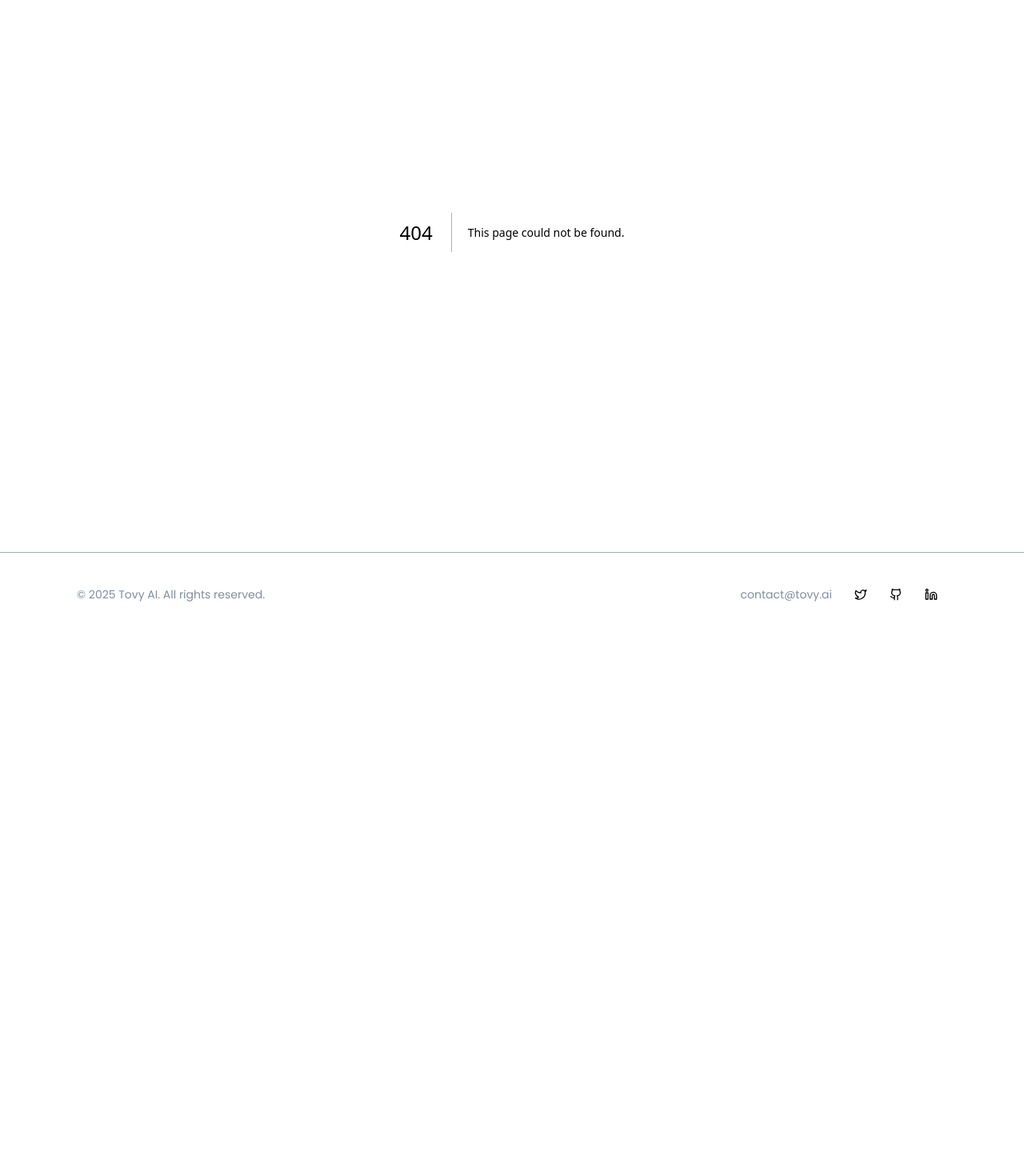
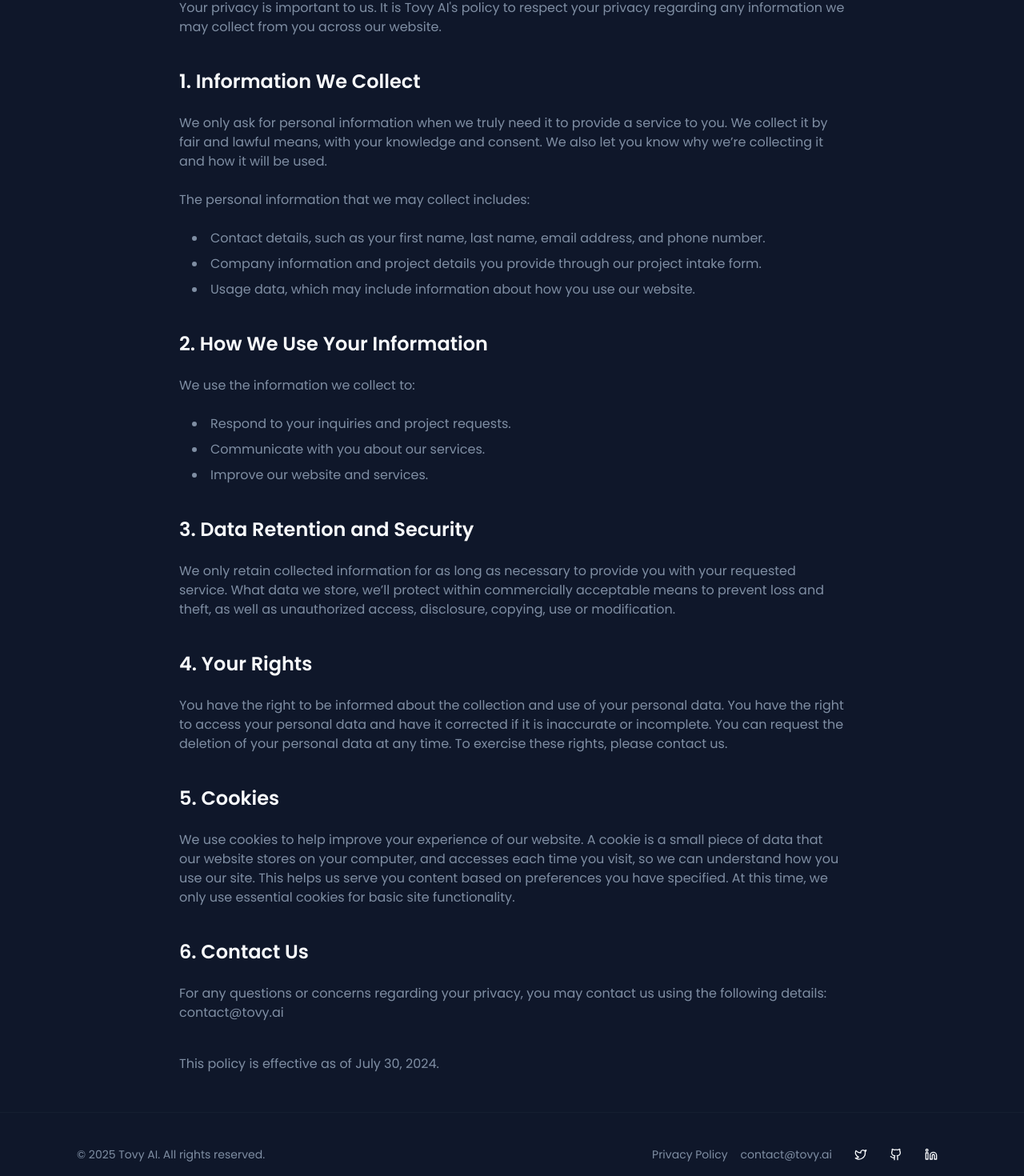
Before and after one commit to tovy-eu/tovy.eu-website, a Next.js app: page /privacy-policy in a window 1280 px wide. Before the commit this address had no page. Shown: the part 175-1645 px from the top of the page at 80% size. Before the commit the page ends 970 px from the top, so only its background shows below. Built offline with nearby package versions, Linux system fonts and the light colour scheme.

Commit message:
This website should cohere to EU regulations. Can you check?

```diff
--- /dev/null
+++ b/src/app/privacy-policy/page.tsx
@@ -0,0 +1,58 @@
+
+export default function PrivacyPolicyPage() {
+  return (
+    <div className="container mx-auto max-w-4xl py-12 px-4 md:px-8">
+      <h1 className="text-3xl font-bold mb-6">Privacy Policy</h1>
+      <div className="space-y-6 text-muted-foreground">
+        <p>
+          Your privacy is important to us. It is Tovy AI's policy to respect your privacy regarding any information we may collect from you across our website.
+        </p>
+
+        <h2 className="text-2xl font-semibold text-foreground pt-4">1. Information We Collect</h2>
+        <p>
+          We only ask for personal information when we truly need it to provide a service to you. We collect it by fair and lawful means, with your knowledge and consent. We also let you know why we’re collecting it and how it will be used.
+        </p>
+        <p>
+          The personal information that we may collect includes:
+        </p>
+        <ul className="list-disc list-inside space-y-2 pl-4">
+          <li>Contact details, such as your first name, last name, email address, and phone number.</li>
+          <li>Company information and project details you provide through our project intake form.</li>
+          <li>Usage data, which may include information about how you use our website.</li>
+        </ul>
+
+        <h2 className="text-2xl font-semibold text-foreground pt-4">2. How We Use Your Information</h2>
+        <p>
+          We use the information we collect to:
+        </p>
+        <ul className="list-disc list-inside space-y-2 pl-4">
+          <li>Respond to your inquiries and project requests.</li>
+          <li>Communicate with you about our services.</li>
+          <li>Improve our website and services.</li>
+        </ul>
+
+        <h2 className="text-2xl font-semibold text-foreground pt-4">3. Data Retention and Security</h2>
+        <p>
+          We only retain collected information for as long as necessary to provide you with your requested service. What data we store, we’ll protect within commercially acceptable means to prevent loss and theft, as well as unauthorized access, disclosure, copying, use or modification.
+        </p>
+
+        <h2 className="text-2xl font-semibold text-foreground pt-4">4. Your Rights</h2>
+        <p>
+          You have the right to be informed about the collection and use of your personal data. You have the right to access your personal data and have it corrected if it is inaccurate or incomplete. You can request the deletion of your personal data at any time. To exercise these rights, please contact us.
+        </p>
+
+        <h2 className="text-2xl font-semibold text-foreground pt-4">5. Cookies</h2>
+        <p>
+          We use cookies to help improve your experience of our website. A cookie is a small piece of data that our website stores on your computer, and accesses each time you visit, so we can understand how you use our site. This helps us serve you content based on preferences you have specified. At this time, we only use essential cookies for basic site functionality.
+        </p>
+
+        <h2 className="text-2xl font-semibold text-foreground pt-4">6. Contact Us</h2>
+        <p>
+          For any questions or concerns regarding your privacy, you may contact us using the following details: contact@tovy.ai
+        </p>
+
+        <p className="pt-4">This policy is effective as of July 30, 2024.</p>
+      </div>
+    </div>
+  );
+}
--- a/src/components/landing/about-section.tsx
+++ b/src/components/landing/about-section.tsx
@@ -6,25 +6,25 @@ const pillars = [
   {
     icon: <BrainCircuit className="h-8 w-8" />,
     title: "Technology",
-    description: "We use robust, state-of-the-art technology to build systems that are powerful and easy to maintain.",
+    description: "We love tech and are up-to-date with the rapid changes in the industry.",
     color: "#2B5EFF"
   },
   {
     icon: <Rocket className="h-8 w-8" />,
     title: "Optimization",
-    description: "Performance is not an afterthought. We design for speed, efficiency, and reliability from day one.",
+    description: "We design your business processes in tech for speed, efficiency, and reliability from day one.",
     color: "#566FFF"
   },
   {
     icon: <KeyRound className="h-8 w-8" />,
     title: "Freedom",
-    description: "You get full ownership of the code. Our goal is to empower you, not to lock you into a service.",
+    description: "Our baseline is that solutions should lower workload and boost productivity to the extend that employees find headspace.",
     color: "#A792FF"
   },
   {
     icon: <Sparkles className="h-8 w-8" />,
     title: "Innovation",
-    description: "We build with a forward-thinking mindset, ensuring your systems are adaptable and future-ready.",
+    description: "We build with a forward-thinking mindset, ensuring solutions are adaptable and future-ready.",
     color: "#FFB8FA"
   }
 ];
@@ -69,10 +69,10 @@ export function AboutSection() {
 
       <div className="mx-auto max-w-4xl text-center">
         <p className="mt-2 text-3xl font-bold tracking-tight sm:text-4xl">
-          We build systems that let people and technology work in harmony.
+          We enable proces automation by building smart data eco-systems.
         </p>
         <p className="mt-6 text-lg leading-8 text-foreground/80">
-          Our philosophy is built on four core pillars. They are the foundation of every project we take on, ensuring we deliver not just code, but confidence and control.
+          Our strategy is built on four core values. They are the foundation of every project we take on, ensuring we deliver not just code, but confidence and control.
         </p>
       </div>
       <div className="relative mt-16 grid grid-cols-1 md:grid-cols-2 lg:grid-cols-4 gap-8">
--- a/src/components/landing/project-intake-form.tsx
+++ b/src/components/landing/project-intake-form.tsx
@@ -18,6 +18,7 @@ import { Textarea } from "@/components/ui/textarea";
 import { Progress } from "@/components/ui/progress";
 import { Loader2, ArrowRight, ArrowLeft, Send, CheckCircle, Check, Home } from "lucide-react";
 import { cn } from "@/lib/utils";
+import { Checkbox } from "../ui/checkbox";
 
 const formSteps = [
   { field: "maturity", label: "How mature is your use of AI?*", description: "This helps us see how far you've adopted AI in your business." },
@@ -129,7 +130,7 @@ export function ProjectIntakeForm() {
     if (currentField === 'projectDetails') {
       fieldsToValidate = ['projectFocus', 'challenges', 'vision'];
     } else if (currentField === 'contactDetails') {
-      fieldsToValidate = ['firstName', 'lastName', 'phone', 'email', 'company'];
+      fieldsToValidate = ['firstName', 'lastName', 'phone', 'email', 'company', 'consent'];
     } else {
       fieldsToValidate = [currentField as keyof ProjectRequestData];
     }
@@ -214,6 +215,30 @@ export function ProjectIntakeForm() {
         <FormField control={form.control} name="company" render={({ field }) => (
           <FormItem><FormLabel>Company *</FormLabel><FormControl><Input {...field} /></FormControl><FormMessage /></FormItem>
         )} />
+        <FormField
+          control={form.control}
+          name="consent"
+          render={({ field }) => (
+            <FormItem className="flex flex-row items-start space-x-3 space-y-0">
+              <FormControl>
+                <Checkbox
+                  checked={field.value}
+                  onCheckedChange={field.onChange}
+                />
+              </FormControl>
+              <div className="space-y-1 leading-none">
+                <FormLabel>
+                  I agree to the{" "}
+                  <Link href="/privacy-policy" target="_blank" className="underline hover:text-primary">
+                    Privacy Policy
+                  </Link>
+                  .
+                </FormLabel>
+                <FormMessage />
+              </div>
+            </FormItem>
+          )}
+        />
       </div>
     )
   };
--- a/src/components/layout/footer.tsx
+++ b/src/components/layout/footer.tsx
@@ -12,6 +12,9 @@ export function Footer() {
           </p>
         </div>
         <div className="flex items-center gap-4">
+          <Link href="/privacy-policy" className="text-sm text-muted-foreground hover:text-primary">
+            Privacy Policy
+          </Link>
           <Link href="mailto:contact@tovy.ai" className="text-sm text-muted-foreground hover:text-primary">
             contact@tovy.ai
           </Link>
--- a/src/lib/definitions.ts
+++ b/src/lib/definitions.ts
@@ -15,6 +15,9 @@ export const projectRequestSchema = z.object({
   phone: z.string().refine(isValidPhoneNumber, { message: "Please enter a valid phone number." }),
   email: z.string().email("Please enter a valid email address."),
   company: z.string().min(1, "Please enter your company name."),
+  consent: z.literal(true, {
+    errorMap: () => ({ message: "You must agree to the privacy policy." }),
+  }),
 });
 
 export type ProjectRequestData = z.infer<typeof projectRequestSchema>;
```
